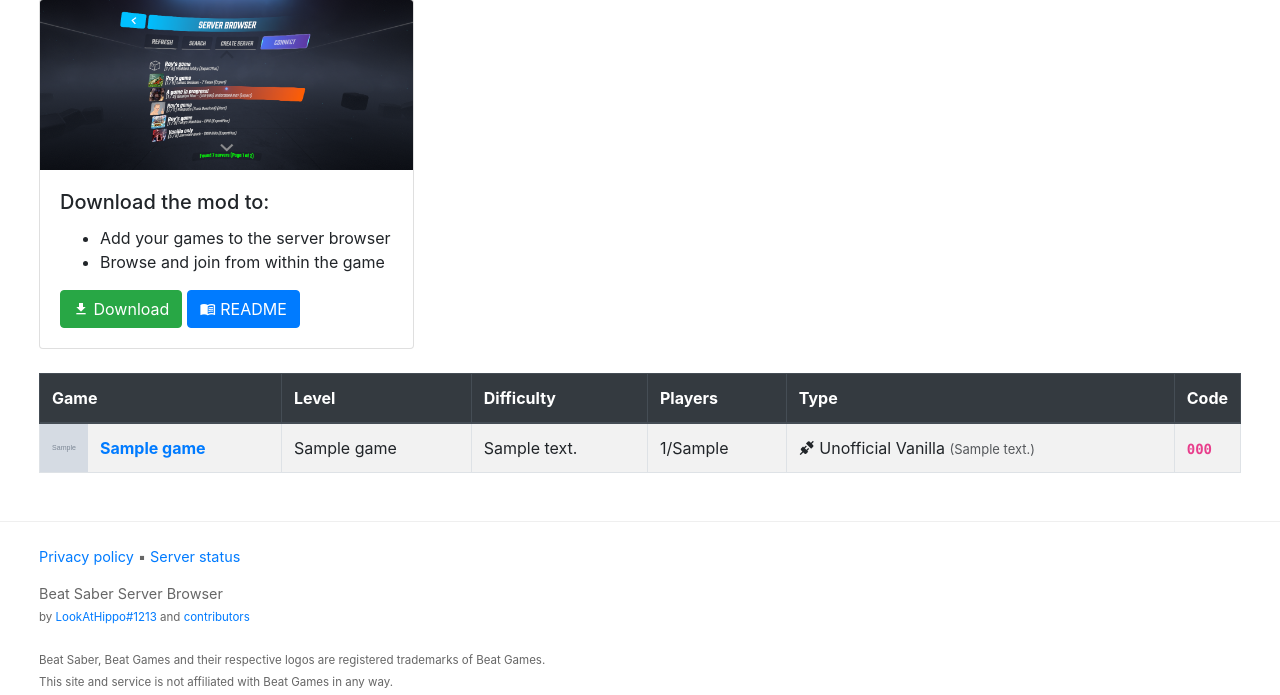
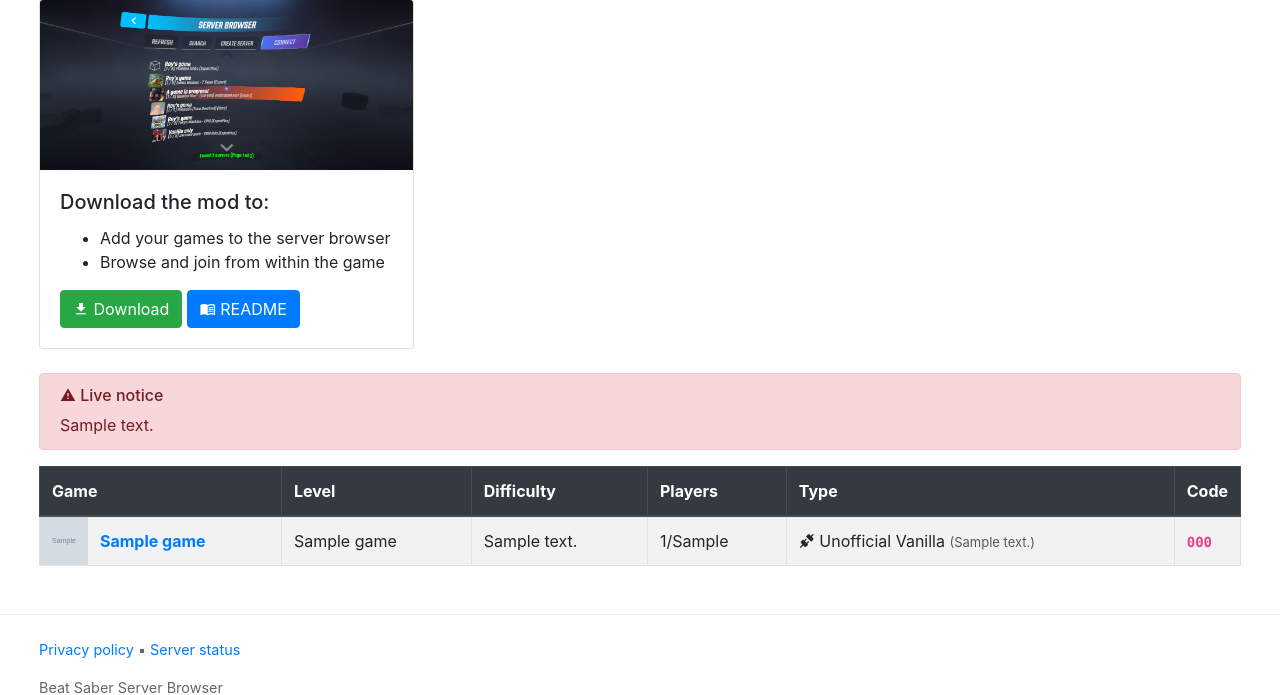
Before and after one commit to roydejong/bssb.app, a PHP site: template views/home.twig in a window 1280 px wide. Shown: the part 183-878 px from the top of the page. Run offline with PHP 8.4, Linux system fonts and the light colour scheme; the template is opened without the code that fills it: most values are stand-ins (such as "Sample title", 1, 10 or a date in 2020); grey boxes marked "Sample" are stand-in pictures; style sheets or scripts are compiled from the project's sources; some libraries are stand-ins or nearby versions.

Commit message:
Home: Show live server message if we have one

```diff
--- a/app/Controllers/HomeController.php
+++ b/app/Controllers/HomeController.php
@@ -6,6 +6,7 @@ use app\Frontend\View;
 use app\HTTP\Request;
 use app\Models\HostedGame;
 use app\Models\Joins\HostedGameLevelRecord;
+use app\Models\SystemConfig;
 
 class HomeController
 {
@@ -23,8 +24,11 @@ class HomeController
             ->andWhere("ended_at IS NULL")
             ->queryAllModels();
 
+        $sysConfig = SystemConfig::fetchInstance();
+
         $view = new View('home.twig');
         $view->set('games', $games);
+        $view->set('serverMessage', $sysConfig->serverMessage);
         return $view->asResponse();
     }
 }
--- a/views/home.twig
+++ b/views/home.twig
@@ -27,6 +27,13 @@
                 </a>
             </div>
         </div>
+
+        {% if serverMessage is defined and serverMessage|length > 0 %}
+            <div class="alert alert-danger alert-dismissible">
+                <h6><i class="mdi mdi-alert"></i> Live notice</h6>
+                <span>{{ serverMessage }}</span>
+            </div>
+        {% endif %}
 
         <table class="table table-bordered table-striped table-hover">
             <thead class="thead-dark">
```
